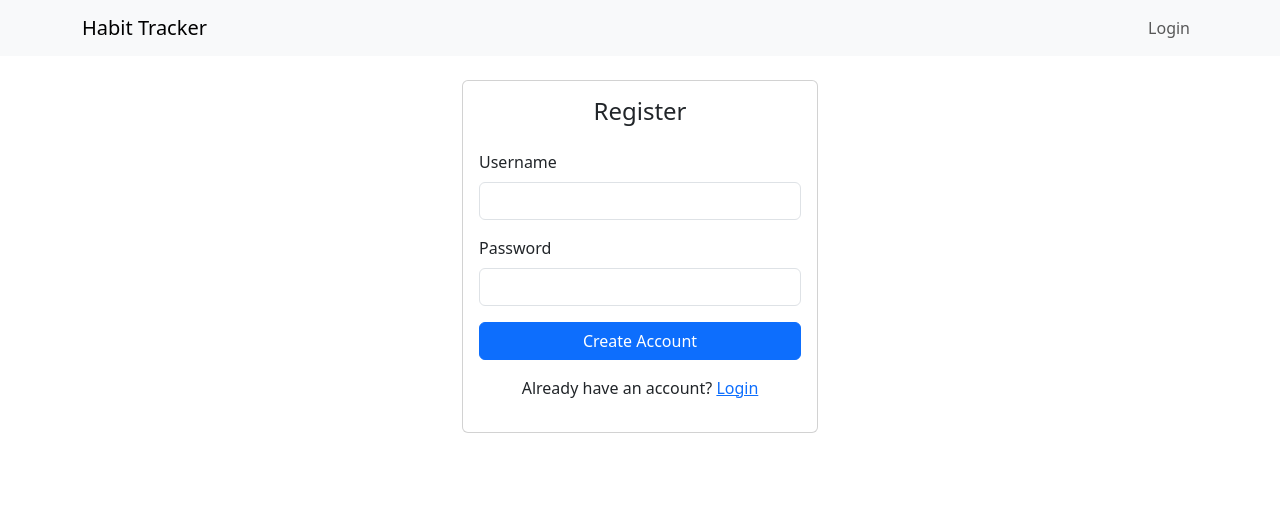
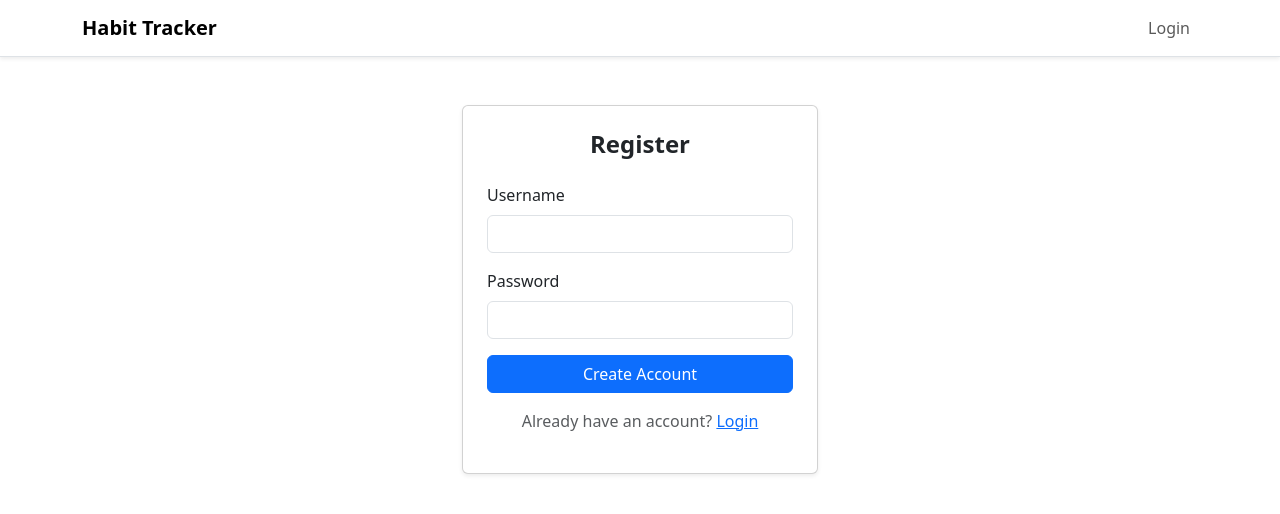
Before and after one commit to wnzid/DayByDay, a Flask app: page /register in a window 1280 px wide. Shown: the top 514 px of the page. Run offline with Flask 3, Linux system fonts and the light colour scheme.

Commit message:
Redesign UI with modern styles

```diff
--- a/static/style.css
+++ b/static/style.css
@@ -1,5 +1,16 @@
 body {
-    font-family: Arial, sans-serif;
+  font-family: 'Poppins', sans-serif;
+  background-color: #f5f7fb;
+  color: #333;
+}
+
+.navbar {
+  background-color: #ffffff !important;
+  box-shadow: 0 2px 4px rgba(0, 0, 0, 0.05);
+}
+
+.navbar-brand {
+  font-weight: 600;
 }
 
 .calendar {
@@ -9,21 +20,25 @@ body {
 }
 
 .calendar div {
-    border: 1px solid #ccc;
+  background-color: #ffffff;
+  border: 1px solid #e1e5ea;
+  border-radius: 6px;
   padding: 20px;
   min-height: 60px;
   text-align: right;
   font-size: 0.8rem;
+  box-shadow: 0 1px 2px rgba(0, 0, 0, 0.05);
 }
 
 .legend {
-    margin-top: 20px;
+  margin-top: 30px;
 }
 
 .legend-item {
   display: flex;
   align-items: center;
-    margin-bottom: 5px;
+  margin-bottom: 8px;
+  font-size: 0.9rem;
 }
 
 .legend-color {
@@ -33,3 +48,27 @@ body {
   border-radius: 4px;
   display: inline-block;
 }
+
+.card {
+  border: none;
+  box-shadow: 0 2px 4px rgba(0, 0, 0, 0.05);
+}
+
+.table {
+  background-color: #fff;
+}
+
+.table th {
+  border-bottom: none;
+  font-weight: 600;
+}
+
+.btn-primary {
+  background-color: #4e6ef2;
+  border-color: #4e6ef2;
+}
+
+.btn-primary:hover {
+  background-color: #3e5ce8;
+  border-color: #3e5ce8;
+}
--- a/templates/base.html
+++ b/templates/base.html
@@ -3,14 +3,20 @@
 <head>
     <meta charset="utf-8">
     <title>{% block title %}Habit Tracker{% endblock %}</title>
+    <link rel="preconnect" href="https://fonts.googleapis.com">
+    <link rel="preconnect" href="https://fonts.gstatic.com" crossorigin>
+    <link href="https://fonts.googleapis.com/css2?family=Poppins:wght@300;400;600&display=swap" rel="stylesheet">
     <link rel="stylesheet" href="{{ url_for('static', filename='style.css') }}">
     <link href="https://cdn.jsdelivr.net/npm/bootstrap@5.3.1/dist/css/bootstrap.min.css" rel="stylesheet" integrity="sha384-9ndCyUa1z3p0yWN0K+HMDdYEMuM2PLwHmvN0m0YyRr24sldfJ+8eqZ1Q6Xo+ro9+" crossorigin="anonymous">
 </head>
 <body>
-<nav class="navbar navbar-expand-lg navbar-light bg-light mb-4">
+<nav class="navbar navbar-expand-lg navbar-light bg-white border-bottom shadow-sm mb-4">
   <div class="container">
-    <a class="navbar-brand" href="{{ url_for('index') }}">Habit Tracker</a>
-    <div class="collapse navbar-collapse">
+    <a class="navbar-brand fw-semibold" href="{{ url_for('index') }}">Habit Tracker</a>
+    <button class="navbar-toggler" type="button" data-bs-toggle="collapse" data-bs-target="#navbarNav">
+      <span class="navbar-toggler-icon"></span>
+    </button>
+    <div class="collapse navbar-collapse" id="navbarNav">
       <ul class="navbar-nav ms-auto">
         {% if session.get('user_id') %}
           <li class="nav-item"><a class="nav-link" href="{{ url_for('manage_habits') }}">Habits</a></li>
@@ -22,7 +28,7 @@
     </div>
   </div>
 </nav>
-<div class="container">
+<div class="container py-4">
   {% with messages = get_flashed_messages(with_categories=True) %}
   {% if messages %}
     {% for category, message in messages %}
--- a/templates/habits.html
+++ b/templates/habits.html
@@ -1,13 +1,13 @@
 {% extends 'base.html' %}
 {% block title %}Manage Habits{% endblock %}
 {% block content %}
-<h1 class="mb-4">Manage Habits</h1>
+<h1 class="mb-4 fw-semibold">Manage Habits</h1>
 <p>
   <a href="{{ url_for('add_habit') }}" class="btn btn-success">Add Habit</a>
   <a href="{{ url_for('index') }}" class="btn btn-secondary">Home</a>
 </p>
 {% set level_classes = {'low':'bg-success','medium':'bg-warning','high':'bg-danger'} %}
-<table class="table table-striped mt-3">
+<table class="table table-striped mt-3 shadow-sm">
   <thead>
     <tr><th>Name</th><th>Priority</th><th>Color</th><th>Actions</th></tr>
   </thead>
@@ -28,7 +28,7 @@
       </td>
     </tr>
     {% else %}
-    <tr><td colspan="4">No habits yet.</td></tr>
+    <tr><td colspan="4" class="text-muted">No habits yet.</td></tr>
     {% endfor %}
   </tbody>
 </table>
--- a/templates/register.html
+++ b/templates/register.html
@@ -3,9 +3,9 @@
 {% block content %}
 <div class="row justify-content-center">
   <div class="col-md-6 col-lg-4">
-    <div class="card">
-      <div class="card-body">
-        <h1 class="h4 mb-4 text-center">Register</h1>
+    <div class="card shadow-sm">
+      <div class="card-body p-4">
+        <h1 class="h4 mb-4 text-center fw-semibold">Register</h1>
         <form method="post">
           <div class="mb-3">
             <label class="form-label">Username</label>
@@ -17,7 +17,7 @@
           </div>
           <button type="submit" class="btn btn-primary w-100">Create Account</button>
         </form>
-        <p class="mt-3 text-center">Already have an account? <a href="{{ url_for('login') }}">Login</a></p>
+        <p class="mt-3 text-center text-muted">Already have an account? <a href="{{ url_for('login') }}">Login</a></p>
       </div>
     </div>
   </div>
```
Also changed, not shown: templates/habit_form.html (+4 -4 lines), templates/index.html (+5 -7 lines), templates/login.html (+4 -4 lines). Lines whose indentation alone changed are shown as unchanged.
